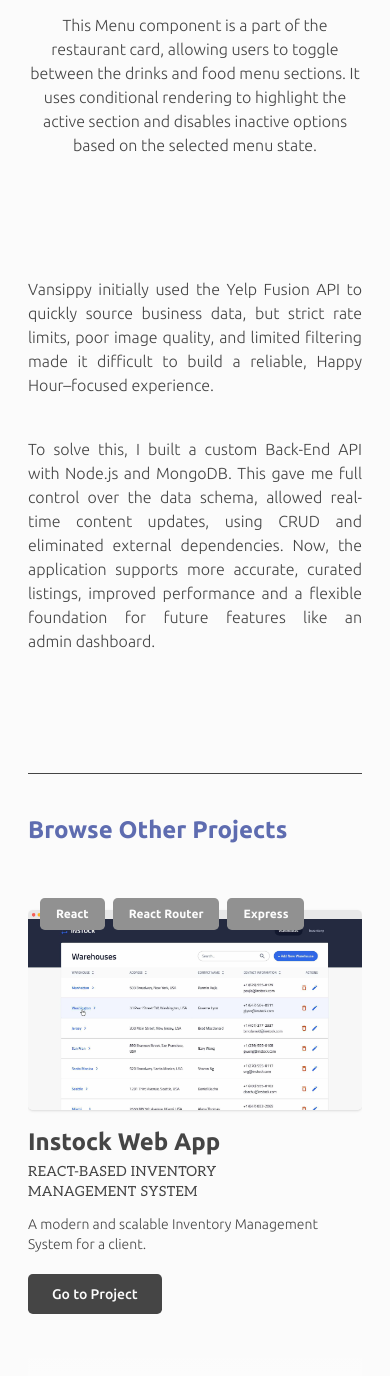
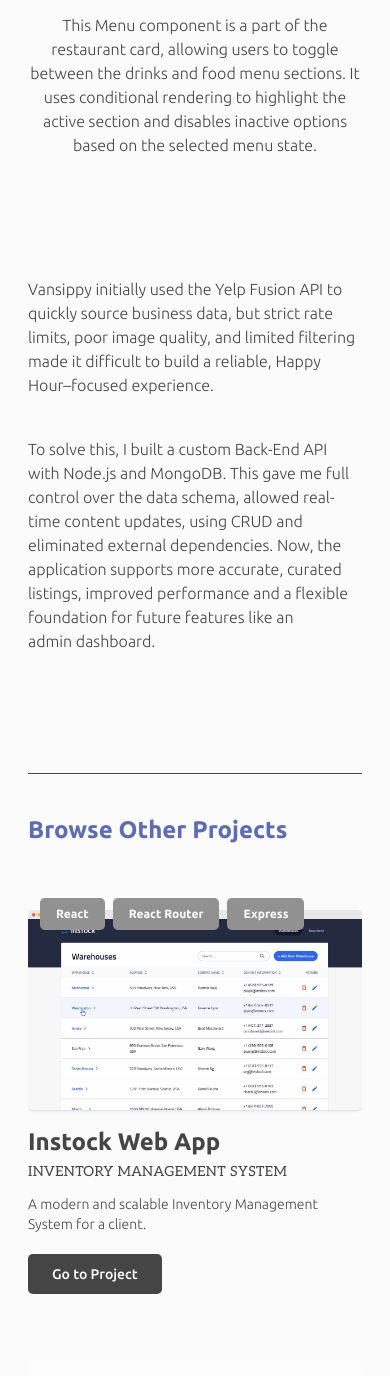
Before and after one commit to psyout/portfolio-app, a Next.js app: page /projects/0 in a window 390 px wide. Shown: the part 3774-5150 px from the top of the page. Built offline with nearby package versions, Linux system fonts and the light colour scheme.

Commit message:
add logic to contact form, Fix email success message visibility and improve form feedback UI

```diff
--- a/app/projects/[id]/page.tsx
+++ b/app/projects/[id]/page.tsx
@@ -250,7 +250,7 @@ const ProjectPage = () => {
           project.paragraph4) && (
           <>
             {project.paragraph3 && (
-              <p className='text mt-5 text-justify text-pretty md:text-center'>
+              <p className='text mt-5 text-left text-pretty md:text-center'>
                 {project.paragraph3}
               </p>
             )}
@@ -269,7 +269,7 @@ const ProjectPage = () => {
             )}
 
             {project.paragraph4 && (
-              <p className='text mt-10 text-justify text-pretty md:text-center'>
+              <p className='text mt-10 text-left text-pretty md:text-center'>
                 {project.paragraph4}
               </p>
             )}
--- a/components/projectData.tsx
+++ b/components/projectData.tsx
@@ -67,7 +67,7 @@ export const projects = [
     ],
     tags: ['React', 'React Router', 'Express'],
     title: 'Instock Web App',
-    subtitle: 'React-based Inventory Management System',
+    subtitle: 'Inventory Management System',
     description:
       'A modern and scalable Inventory Management System for a client.',
     fullDescription:
@@ -76,7 +76,7 @@ export const projects = [
     buttonLink: '/projects/1',
     buttonHref: '',
     gitHub: 'https://github.com/mannyv123/instock-client',
-    skills: ['React.js', 'Node', 'Express', 'MySQL', 'Postman', 'Figma'],
+    skills: ['React.js', 'Node', 'Express', 'MySQL', 'Figma'],
     imageCaption1:
       'When a new warehouse is added, the UI automatically updates if the list is rendered dynamically (e.g., using .map()). The new warehouse appears in the list as soon as it’s added to the data source, such as a state variable or database, without needing to reload the page.',
     imageCaption2:
@@ -86,7 +86,7 @@ export const projects = [
     imageCaption4:
       'When deleting a product, a common visual error is that the item still appears in the UI even after it is been removed from the backend. This usually happens when the frontend state is not updated correctly after the delete action, or if the product list is not re-fetched to reflect the latest data.',
     paragraph1:
-      'Warehouse & Inventory Management System built with Agile/Scrum: React (Router, BEM/SASS) front end, Node.js/Express & MySQL (Knex) back end, RESTful API, offering CRUD, dynamic search/filter, responsive design, and real-time validation.',
+      'Warehouse & Inventory Management System built with Agile/Scrum: React (Router, BEM/SASS) Front-End, Node.js/Express & MySQL (Knex) back end, RESTful API, offering CRUD, dynamic search/filter, responsive design, and real-time validation.',
     paragraph2: '',
     paragraph5:
       "When a new warehouse is added, the UI updates dynamically, showing the new warehouse once it's added to the data source. This triggers state changes, re-renders, and actions like form resets. If the data is incomplete or invalid, validation errors may occur. When using MySQL, an API call stores the data, and the UI fetches the updated list. ",
@@ -189,7 +189,7 @@ export const projects = [
     description:
       'This website is built using a traditional front-end web development stack.',
     fullDescription:
-      'This is a full-stack website that combines HTML5, CSS, and vanilla JavaScript on the front end. It uses Axios (via CDN) to handle HTTP requests and interacts with a locally hosted Express API to manage features like the comments section.',
+      'This is a full-stack website that combines HTML5, CSS and JavaScript on the Front-End. It uses Axios (via CDN) to handle HTTP requests and interacts with a locally hosted Express API to manage features like the comments section.',
     buttonText: 'Go to Project',
     buttonLink: '/projects/4',
     buttonHref: 'https://felipegonzalez.io/bandsite/',
@@ -203,10 +203,11 @@ export const projects = [
     paragraph1:
       'The front-end structure follows semantic and accessible HTML markup, styled with BEM-named CSS classes compiled into a single stylesheet. The back-end API likely handles GET and POST requests for user-submitted data, enabling dynamic rendering of comments and other interactive elements without relying on a front-end framework.',
     paragraph2: '',
-    paragraph3:
-      'This page is structured with clear, semantic sections that improve readability and maintainability. The shows list is designed as a flexible, responsive layout using CSS Flexbox, allowing each row of show details to adapt smoothly across screen sizes. Instead of relying on a traditional fixed table, the content behaves like a table visually but is more mobile-friendly—Flexbox distributes space evenly, aligns text and buttons neatly, and enables stacking or wrapping of elements for smaller viewports, making the layout more versatile and accessible.',
-    paragraph4: '',
-    paragraph5: '',
+    paragraph3: '',
+    paragraph4:
+      'Instead of relying on a traditional fixed table, the content behaves like a table visually but is more mobile-friendly—Flexbox distributes space evenly, aligns text and buttons neatly, and enables stacking or wrapping of elements for smaller viewports, making the layout more versatile and accessible.',
+    paragraph5:
+      'This page is structured with clear, semantic sections that improve readability and maintainability. The shows list is designed as a flexible, responsive layout using CSS Flexbox, allowing each row of show details to adapt smoothly across screen sizes.',
     list1: [],
     list2: []
   }
```
